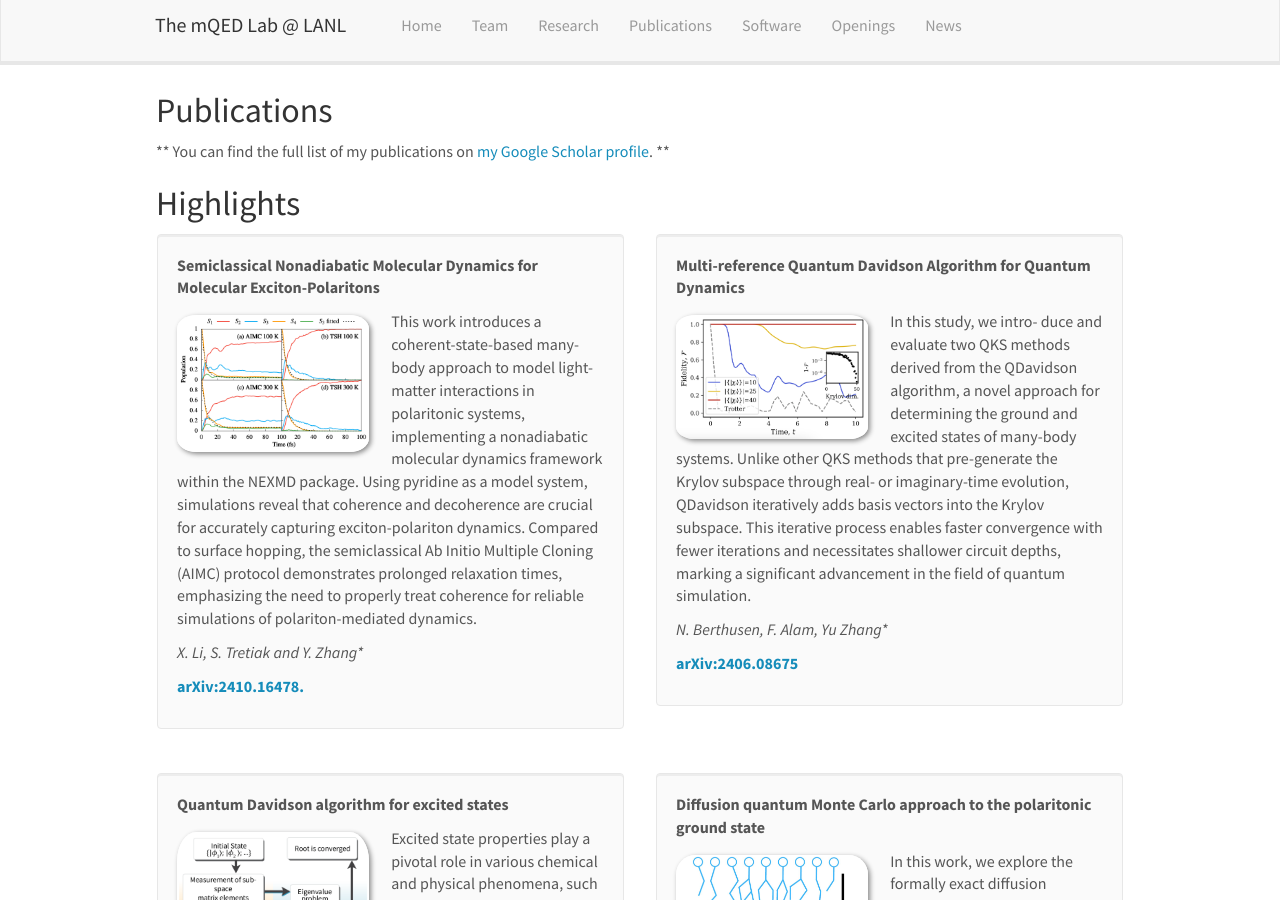
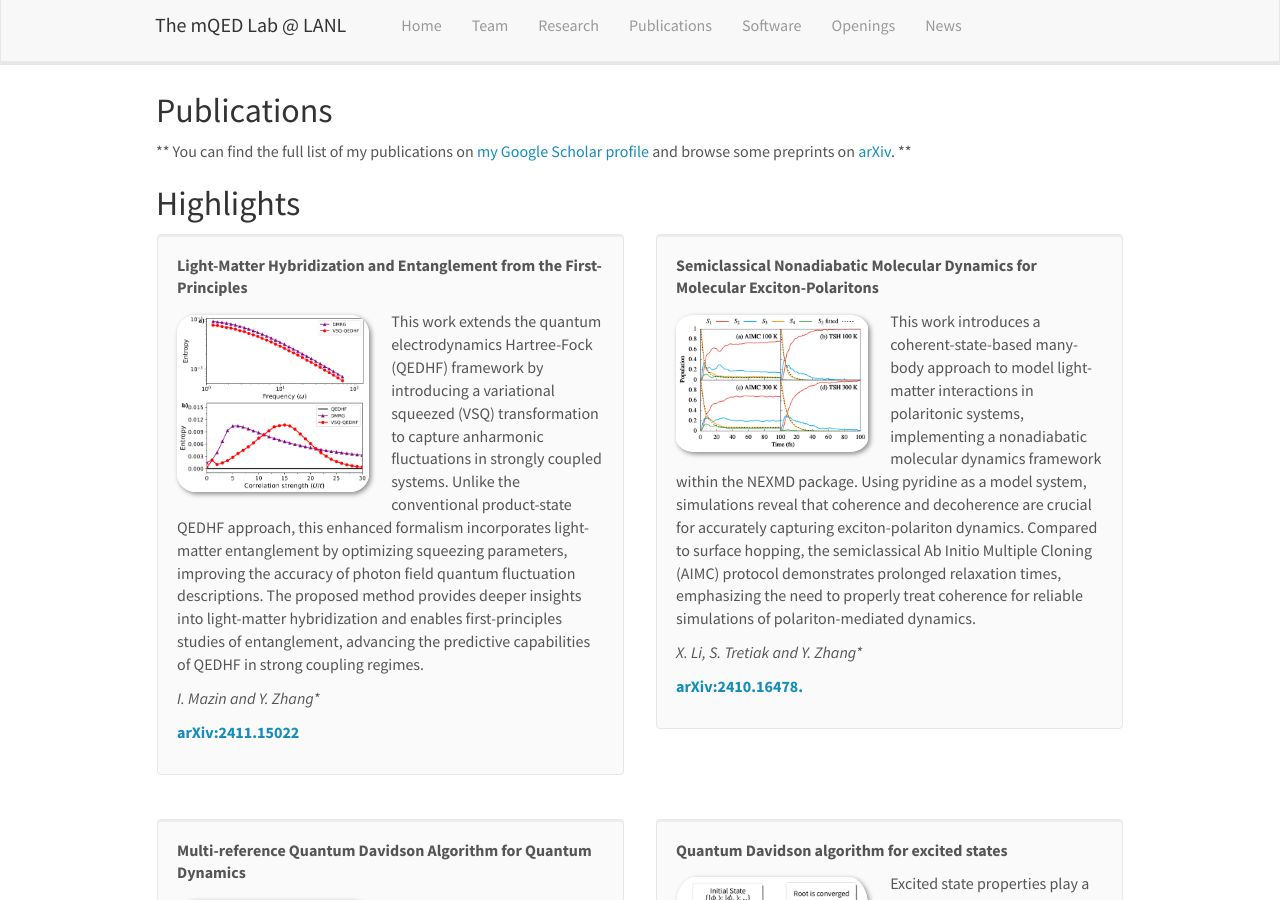
Before and after one commit to ares201005/ares201005.github.io, a Jekyll site: the page built from _pages/publications.md, in a window 1280 px wide and 900 px high. Built offline with Jekyll 4.4.1, drawn with Linux system fonts in a browser that asks for light colours; nearby versions of some CDN libraries; a style sheet for code colours, icons or effects is not loaded.

Commit message:
update publication

```diff
--- a/_data/news.yml
+++ b/_data/news.yml
@@ -1,6 +1,9 @@
+
+- date: Nov 25th, 2024
+  headline: Our paper on <a href="https://arxiv.org/abs/2411.15022" ><i>Light-Matter Hybridization and Entanglement from the First-Principles</i></a> is available in arXiv.
 
 - date: Oct 21th, 2024
-  headline: Our two paper on <a href="https://arxiv.org/abs/2410.16478" ><i>Semiclassical Nonadiabatic Molecular Dynamics for Molecular Exciton-Polaritons</i></a> is available in arXiv.
+  headline: Our paper on <a href="https://arxiv.org/abs/2410.16478" ><i>Semiclassical Nonadiabatic Molecular Dynamics for Molecular Exciton-Polaritons</i></a> is available in arXiv.
 
 - date: Jul 10th, 2024
   headline: Our two papers on <i>Spin Phonon Dynamics in Single Molecular Magnets</i> are uploaded to arXiv, including Part I <a href="https://arxiv.org/abs/2407.08043"><i>Quantum Embedding</i></a> and Part II <a href="https://arxiv.org/abs/2407.07843"><i>Spin phonon Entanglement</i></a>.
--- a/_data/publist.yml
+++ b/_data/publist.yml
@@ -13,9 +13,9 @@
   description: This work extends the quantum electrodynamics Hartree-Fock (QEDHF) framework by introducing a variational squeezed (VSQ) transformation to capture anharmonic fluctuations in strongly coupled systems. Unlike the conventional product-state QEDHF approach, this enhanced formalism incorporates light-matter entanglement by optimizing squeezing parameters, improving the accuracy of photon field quantum fluctuation descriptions. The proposed method provides deeper insights into light-matter hybridization and enables first-principles studies of entanglement, advancing the predictive capabilities of QEDHF in strong coupling regimes.
   authors: I. Mazin and Y. Zhang\*
   link:
-     url: https://arxiv.org/abs/2411.
-     display: arXiv:2411.xx
-  highlight: 0
+     url: https://arxiv.org/abs/2411.15022
+     display: arXiv:2411.15022
+  highlight: 1
 
 - title: "Semiclassical Nonadiabatic Molecular Dynamics for Molecular Exciton-Polaritons"
   image: aimc_example.png
--- a/_data/staffs.yml
+++ b/_data/staffs.yml
@@ -5,6 +5,6 @@
   email: zhy AT lanl.gov
   number_educ: 4
   education1: BSc in Physics, Sun Yat-Sen University
-  education2: Ph.D. with <a href="http://yangtze.hku.hk/home/index.php">Prof. Guanhua Chen</a> at The University of Hong Kong
-  education3: Postdoc with <a href="https://sites.northwestern.edu/schatz/">Prof. Geroge C. Schatz</a> at Northwestern University
+  education2: Ph.D. in Chemical Physics, The University of Hong Kong
+  education3: Postdoc at Northwestern University
   education4: Director's Fellow at Los Alamos National Laboratory.
--- a/_pages/publications.md
+++ b/_pages/publications.md
@@ -10,7 +10,8 @@ permalink: /publications/
 ## Publications
 
 **
-You can find the full list of my publications on <a href="{{site.author.googlescholar}}">my Google Scholar profile</a>.
+You can find the full list of my publications on <a href="{{site.author.googlescholar}}">my Google Scholar profile</a>
+and browse some preprints on <a href="http://arxiv.org/a/zhang_y_7">arXiv</a>.
 **
 
 ## Highlights
```
Also changed, not shown: images/pubpic/vsq_qedhf_example.png.
